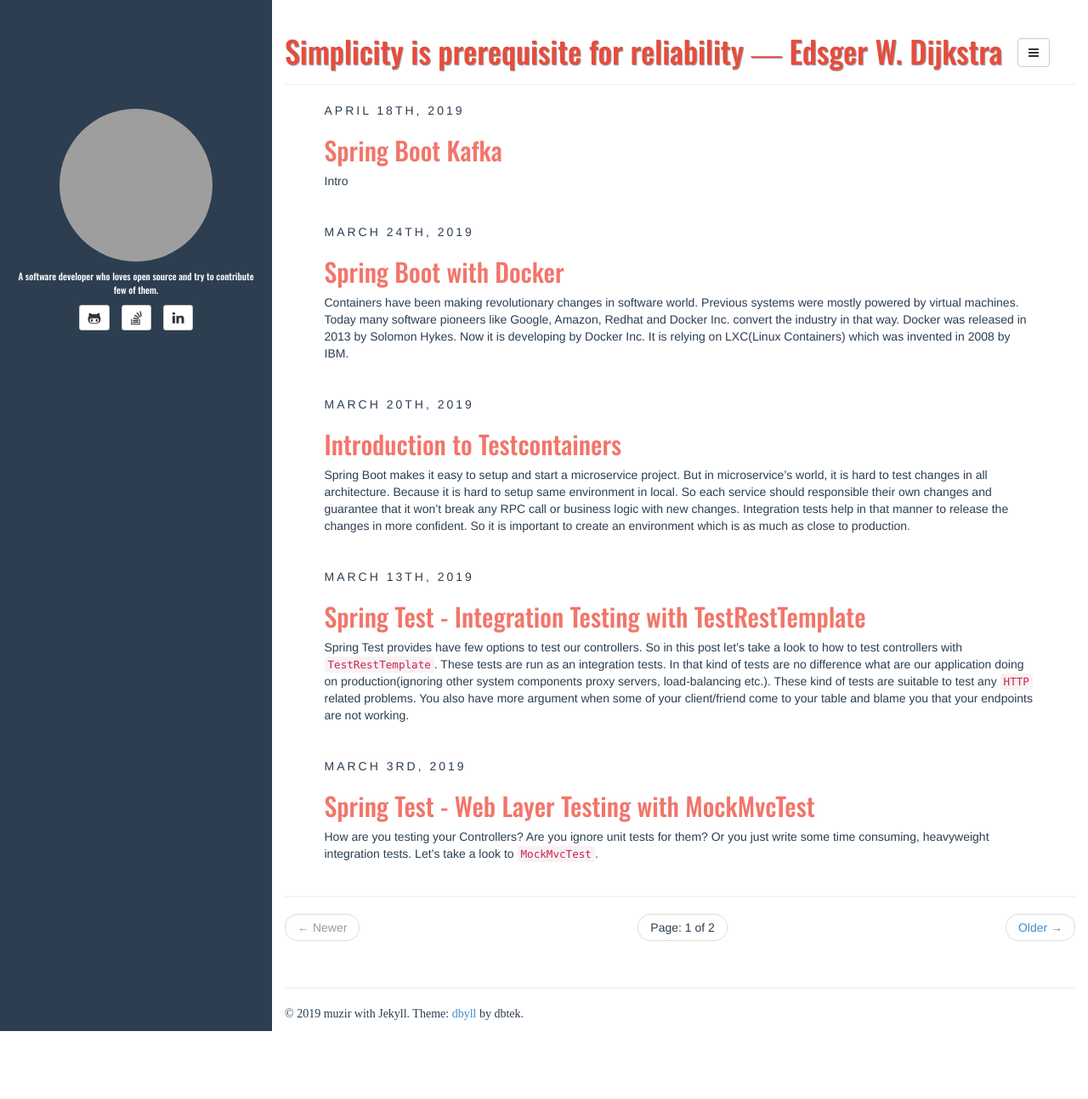
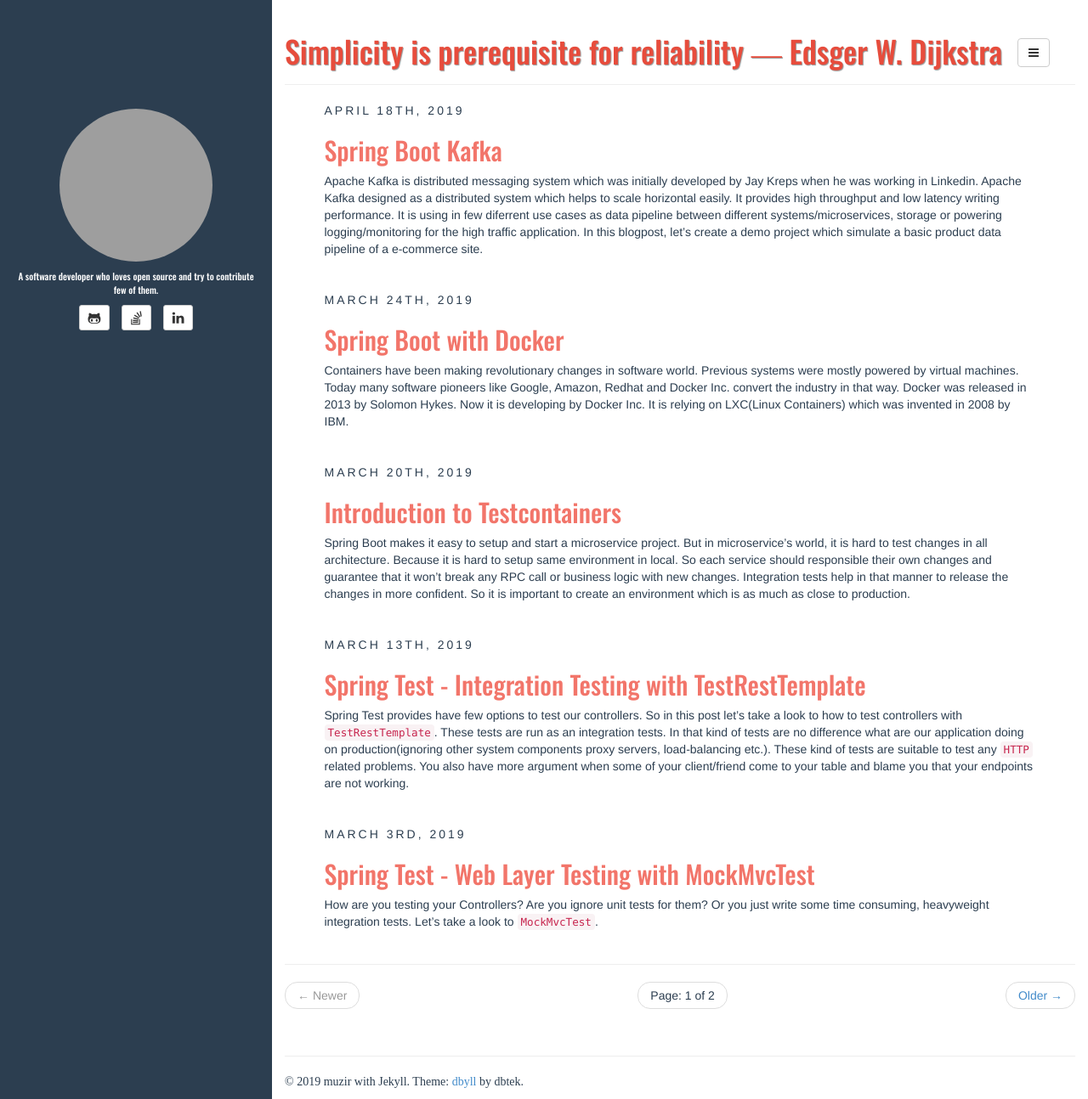
Before and after one commit to dbtek/dbyll, a Jekyll site: the page built from index.html, in a window 1280 px wide and 1294 px high. Shown: the whole window at 85% size. Built offline with Jekyll 4.4.1, drawn with Linux system fonts in a browser that asks for light colours; some web fonts are replaced; the list of posts is cut into pages by our own code; grey boxes are pictures that could not be loaded.

Commit message:
Draft version 2

````diff
--- a/_posts/2019-04-18-Spring-Boot-Kafka.md
+++ b/_posts/2019-04-18-Spring-Boot-Kafka.md
@@ -5,11 +5,47 @@
 fullview: false
 ---
 
-Intro
+Apache Kafka is distributed messaging system which was initially developed by Jay Kreps when he was working in Linkedin.
+Apache Kafka designed as a distributed system which helps to scale horizontal easily. It provides high throughput and low
+latency writing performance. It is using in few diferrent use cases as data pipeline between different
+systems/microservices, storage or powering logging/monitoring for the high traffic application. In this blogpost, let's create a
+demo project which simulate a basic product data pipeline of a e-commerce site.
+
+This blogpost assume that you are familiar basic Apache Kafka terminology. Also basically you should know what are topics, partitions, offsets, consumers, producers in Apache Kafka.
 
 ### Introduction
 
+Apache Kafka will be using as data hub between data producer and data consumer. This will provide systems high coherence and
+low dependency to other systems. One part of the system is just create a message and publish it to Kafka under a specific topic name, if any other system require that message then just need to subscribe that topic
+and read the messages from Kafka. This also helps to build an event driven asynchronous architecture.
+
+In this blogpost to simulate a basic product data pipeline, one part of the system publish message under ```Product.change``` topic. One of the other part of the system subscribe that topics
+and consume that messages. If product is not exist in product table then save it as a new product, if it is exist just update the price change.
+
 ### Configuration
+
+Apache Kafka working as a Publish/Subscribe messaging platform. One of the difference from other messaging platforms that Kafka is not directly send messages to specific receivers.
+So Kafka provides messages and subscribers consume it independently from publishers. These publish/subscribe pattern is implemented by consumers and producers in Kafka.
+
+```java
+
+        @Bean
+	public Map<String, Object> consumerProps(
+			@Value("${kafka.bootstrap.servers}") String bootstrapServers) {
+
+		final Map<String, Object> props = new HashMap();
+		props.put(ConsumerConfig.BOOTSTRAP_SERVERS_CONFIG, bootstrapServers);
+		props.put(ConsumerConfig.KEY_DESERIALIZER_CLASS_CONFIG, "org.apache.kafka.common.serialization.StringDeserializer");
+		props.put(ConsumerConfig.VALUE_DESERIALIZER_CLASS_CONFIG, "org.apache.kafka.common.serialization.StringDeserializer");
+		props.put(ConsumerConfig.ENABLE_AUTO_COMMIT_CONFIG, "false");
+		props.put(ConsumerConfig.AUTO_OFFSET_RESET_CONFIG, "earliest");
+		props.put(ConsumerConfig.GROUP_ID_CONFIG, "consumerGroup1");
+		props.put(ConsumerConfig.MAX_POLL_RECORDS_CONFIG, 50);
+		return props;
+	}
+
+```
+
 
 #### Configure spring boot service
 
````
